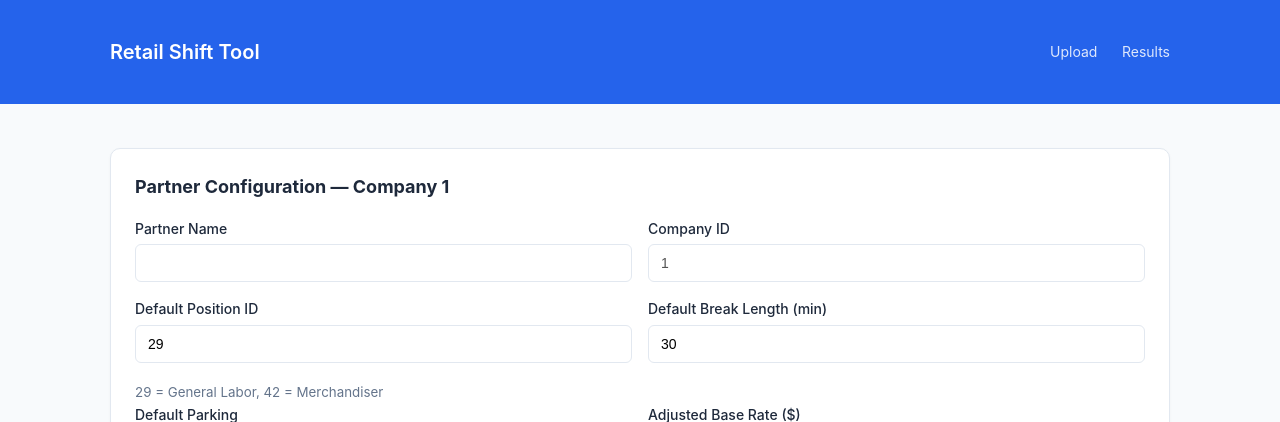
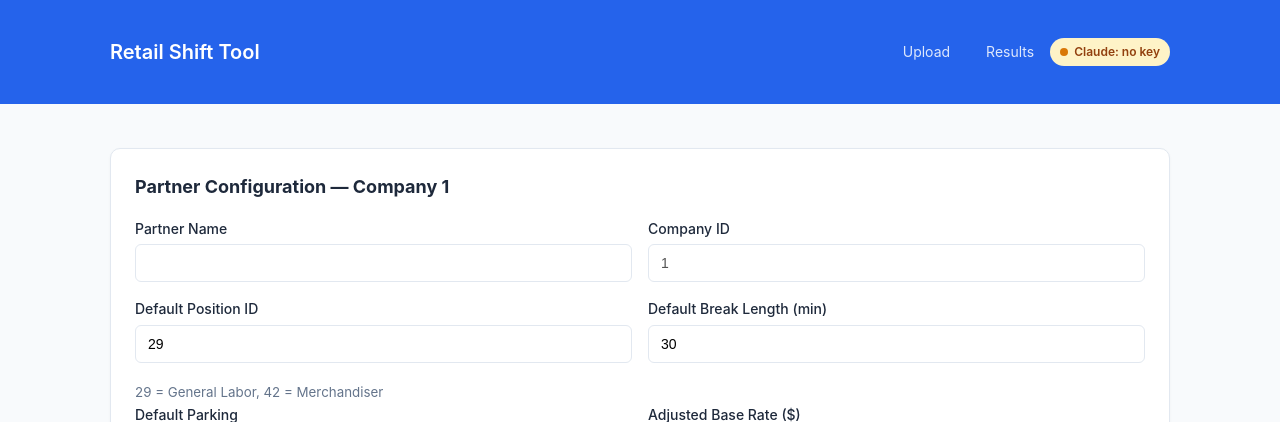
Before and after one commit to tsoronzonbold-cmd/retail-shift-tool-v2, a Flask app: page /config/1 in a window 1280 px wide. Shown: the top 422 px of the page. Run offline with Flask 3, Linux system fonts and the light colour scheme; parts of the project's set-up code (start-up, migrations or seed data) failed here and were passed over; some libraries are stand-ins or nearby versions.

Commit message:
Fix verify.html JS lint errors and add live Claude API status indicator
- verify.html: move Jinja-rendered values to data-* attributes so the JS
  parses cleanly (fixes "Property assignment expected" errors at line 74)
- app.py: add /api/claude-status endpoint that pings Claude with a tiny
  Haiku request and caches the result for 60s
- base.html: add a status pill in the header on every page — green when
  the API is reachable, amber when ANTHROPIC_API_KEY is unset, red when
  the API errors. Auto-refreshes every 60s; click to recheck immediately

Co-Authored-By: Claude Opus 4.7 (1M context) <noreply@anthropic.com>

```diff
--- a/app.py
+++ b/app.py
@@ -10,6 +10,7 @@ Streamlined 3-step flow:
 import os
 import io
 import json
+import time
 
 # Load .env file for Mode API credentials
 from dotenv import load_dotenv
@@ -462,6 +463,46 @@ def api_companies():
         return jsonify({"error": str(e)}), 500
 
 
+_claude_status_cache = {"ok": None, "checked_at": 0.0, "error": None, "key_present": False}
+CLAUDE_STATUS_TTL = 60  # seconds
+
+
+@app.route("/api/claude-status")
+def api_claude_status():
+    """Live health check for the Claude API. Cached for CLAUDE_STATUS_TTL."""
+    now = time.time()
+    force = request.args.get("force") == "1"
+    if not force and _claude_status_cache["ok"] is not None and \
+            now - _claude_status_cache["checked_at"] < CLAUDE_STATUS_TTL:
+        return jsonify({
+            "ok": _claude_status_cache["ok"],
+            "key_present": _claude_status_cache["key_present"],
+            "error": _claude_status_cache["error"],
+            "cached": True,
+            "checked_at": _claude_status_cache["checked_at"],
+        })
+
+    api_key = os.environ.get("ANTHROPIC_API_KEY", "")
+    if not api_key:
+        _claude_status_cache.update(ok=False, checked_at=now, error="ANTHROPIC_API_KEY not set", key_present=False)
+        return jsonify({"ok": False, "key_present": False, "error": "ANTHROPIC_API_KEY not set", "cached": False, "checked_at": now})
+
+    try:
+        import anthropic
+        client = anthropic.Anthropic(api_key=api_key)
+        client.messages.create(
+            model="claude-haiku-4-5-20251001",
+            max_tokens=1,
+            messages=[{"role": "user", "content": "ping"}],
+        )
+        _claude_status_cache.update(ok=True, checked_at=now, error=None, key_present=True)
+        return jsonify({"ok": True, "key_present": True, "error": None, "cached": False, "checked_at": now})
+    except Exception as e:
+        msg = str(e)[:200]
+        _claude_status_cache.update(ok=False, checked_at=now, error=msg, key_present=True)
+        return jsonify({"ok": False, "key_present": True, "error": msg, "cached": False, "checked_at": now})
+
+
 @app.route("/api/search-business")
 def api_search_business():
     company_id = request.args.get("company_id")
--- a/templates/base.html
+++ b/templates/base.html
@@ -8,14 +8,66 @@
 </head>
 <body>
     <header>
-        <div class="container">
-            <h1>Retail Shift Tool</h1>
-            <nav>
+        <div class="container" style="display: flex; justify-content: space-between; align-items: center; flex-wrap: wrap; gap: 12px;">
+            <h1 style="margin: 0;">Retail Shift Tool</h1>
+            <nav style="display: flex; align-items: center; gap: 16px;">
                 <a href="{{ url_for('index') }}">Upload</a>
                 <a href="{{ url_for('results') }}">Results</a>
+                <span id="claude-status-pill"
+                      title="Click to re-check"
+                      style="display: inline-flex; align-items: center; gap: 6px; padding: 4px 10px; border-radius: 999px; font-size: 12px; font-weight: 600; background: #e5e7eb; color: #374151; cursor: pointer; user-select: none;">
+                    <span id="claude-status-dot" style="display: inline-block; width: 8px; height: 8px; border-radius: 50%; background: #9ca3af;"></span>
+                    <span id="claude-status-text">Claude: checking…</span>
+                </span>
             </nav>
         </div>
     </header>
+
+    <script>
+    (function () {
+        const STATUS_URL = "{{ url_for('api_claude_status') }}";
+        const POLL_MS = 60000;
+        const pill = document.getElementById('claude-status-pill');
+        const dot = document.getElementById('claude-status-dot');
+        const text = document.getElementById('claude-status-text');
+
+        function render(state, label, tooltip) {
+            const palette = {
+                ok:      { bg: '#dcfce7', fg: '#166534', dot: '#16a34a' },
+                down:    { bg: '#fee2e2', fg: '#991b1b', dot: '#dc2626' },
+                missing: { bg: '#fef3c7', fg: '#92400e', dot: '#d97706' },
+                pending: { bg: '#e5e7eb', fg: '#374151', dot: '#9ca3af' },
+            }[state] || { bg: '#e5e7eb', fg: '#374151', dot: '#9ca3af' };
+            pill.style.background = palette.bg;
+            pill.style.color = palette.fg;
+            dot.style.background = palette.dot;
+            text.textContent = label;
+            pill.title = tooltip || 'Click to re-check';
+        }
+
+        async function check(force) {
+            render('pending', 'Claude: checking…', 'Pinging Claude API…');
+            try {
+                const url = force ? STATUS_URL + '?force=1' : STATUS_URL;
+                const r = await fetch(url);
+                const data = await r.json();
+                if (data.ok) {
+                    render('ok', 'Claude: live', 'Claude API is reachable. Click to re-check.');
+                } else if (!data.key_present) {
+                    render('missing', 'Claude: no key', 'ANTHROPIC_API_KEY is not set. Click to re-check.');
+                } else {
+                    render('down', 'Claude: down', (data.error || 'API check failed') + '\nClick to re-check.');
+                }
+            } catch (e) {
+                render('down', 'Claude: down', 'Status endpoint unreachable. Click to re-check.');
+            }
+        }
+
+        pill.addEventListener('click', () => check(true));
+        check(false);
+        setInterval(() => check(false), POLL_MS);
+    })();
+    </script>
 
     <div class="container">
         {% with messages = get_flashed_messages(with_categories=true) %}
```
Also changed, not shown: templates/verify.html (+8 -3 lines).
